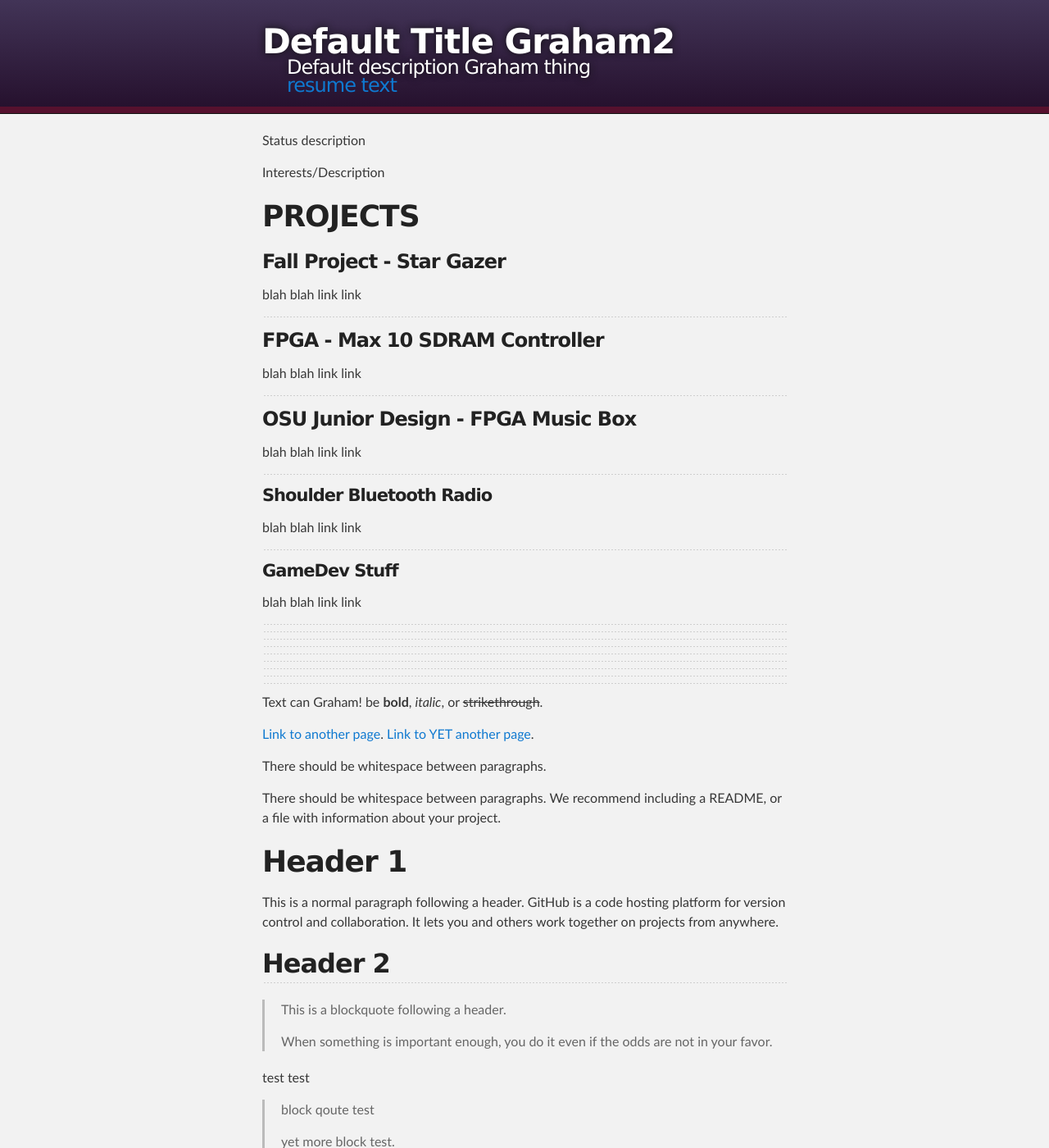
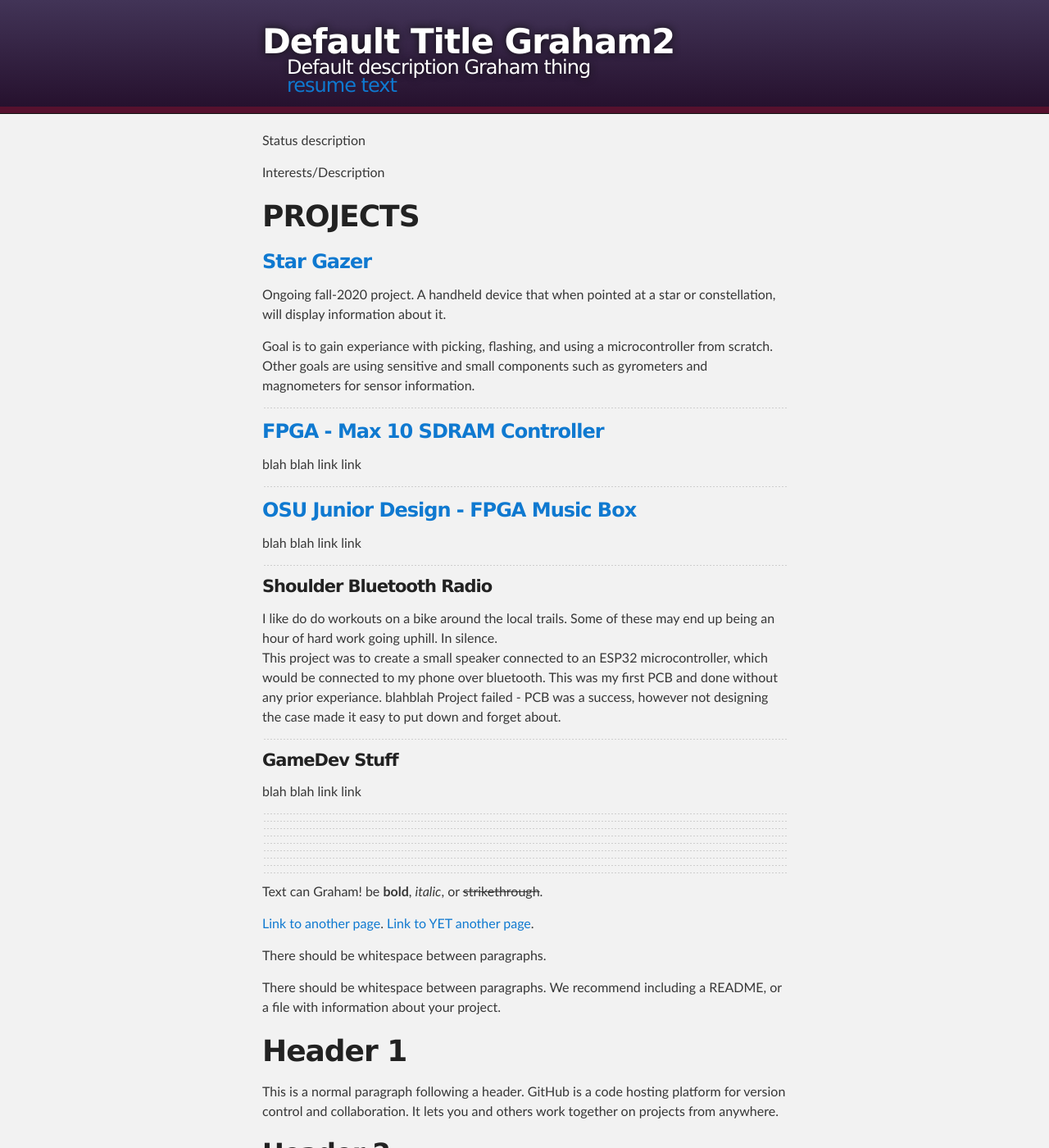
Before and after one commit to Muellegr/Muellegr.github.io, a Jekyll site: the page built from index.md, in a window 1280 px wide and 1400 px high. Shown: the whole window at 82% size. Built offline with Jekyll 4.4.1, drawn with Linux system fonts in a browser that asks for light colours.

Commit message:
Basic messages added

```diff
--- a/index.md
+++ b/index.md
@@ -8,23 +8,33 @@ Interests/Description
 
 # PROJECTS
 
-### Fall Project - Star Gazer
+### [Star Gazer](https://github.com/Muellegr/Star_Gazer)
+Ongoing fall-2020 project.
+A handheld device that when pointed at a star or constellation, will display information about it.
+
+Goal is to gain experiance with picking, flashing, and using a microcontroller from scratch.
+Other goals are using sensitive and small components such as gyrometers and magnometers for sensor information.
+
+* * *
+
+### [FPGA - Max 10 SDRAM Controller](https://github.com/Muellegr/FPGA-Max10-SDRAM-Project-1)
 blah blah
 link link
 * * *
 
-### FPGA - Max 10 SDRAM Controller
+### [OSU Junior Design - FPGA Music Box ](https://github.com/Muellegr/MusicBox-Quartus-Project)
 blah blah
 link link
 * * *
-### OSU Junior Design - FPGA Music Box
-blah blah
-link link
+
+#### Shoulder Bluetooth Radio
+I like do do workouts on a bike around the local trails.  Some of these may end up being an hour of hard work going uphill.  In silence.
+This project was to create a small speaker connected to an ESP32 microcontroller, which would be connected to my phone over bluetooth.
+This was my first PCB and done without any prior experiance.
+blahblah
+Project failed - PCB was a success, however not designing the case made it easy to put down and forget about.
 * * *
-#### Shoulder Bluetooth Radio
-blah blah
-link link
-* * *
+
 #### GameDev Stuff
 blah blah
 link link
```
